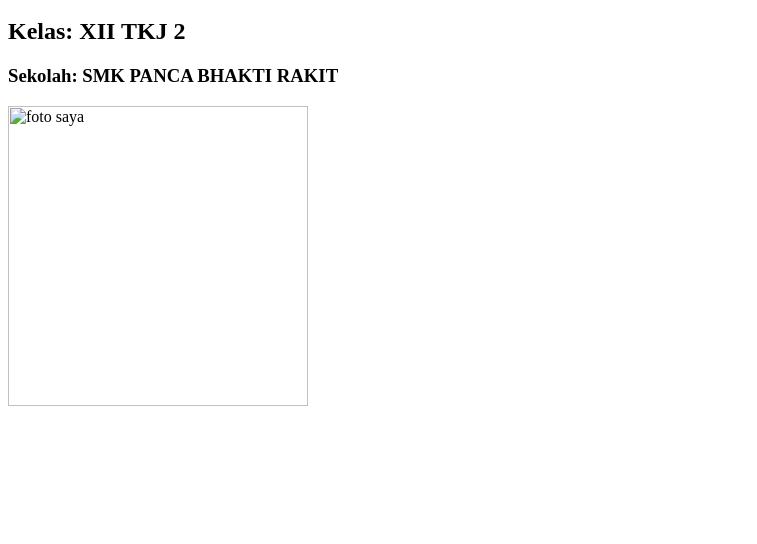
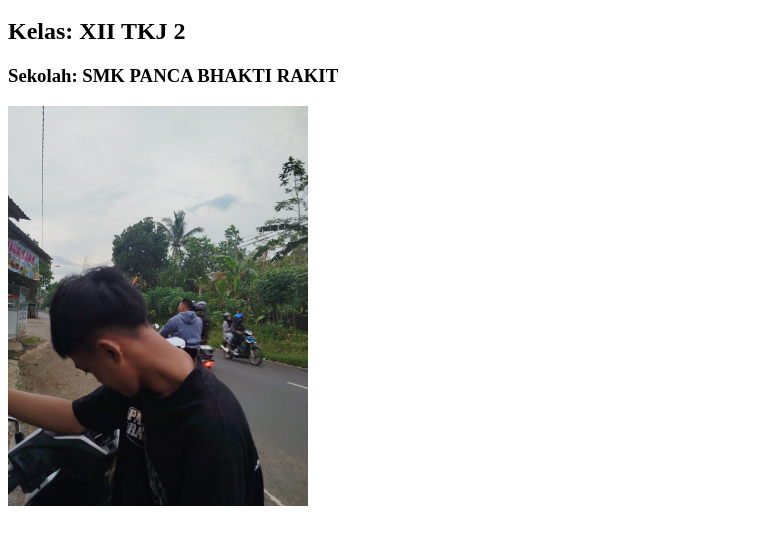
Before and after one commit to reihann27/reihan-cloud, a plain HTML site: page index.html in a window 1280 px wide. Shown: the part 48-592 px from the top of the page, without its empty margins (0-757 px from the left). Drawn offline with Linux system fonts and the light colour scheme.

Commit message:
Update index.html

```diff
--- a/index.html
+++ b/index.html
@@ -9,6 +9,6 @@
 <h1>Nama Lengkap: REIHAN GILANG RAMADHAN</h1>
 <h2>Kelas: XII TKJ 2</h2>
 <h3>Sekolah: SMK PANCA BHAKTI RAKIT</h3>
-<img src="assets/fotoku.png"alt="foto saya"width="300">
+<img src="assets/reihan.jpeg"alt="foto saya"width="300">
 </body>
 </html>
```
